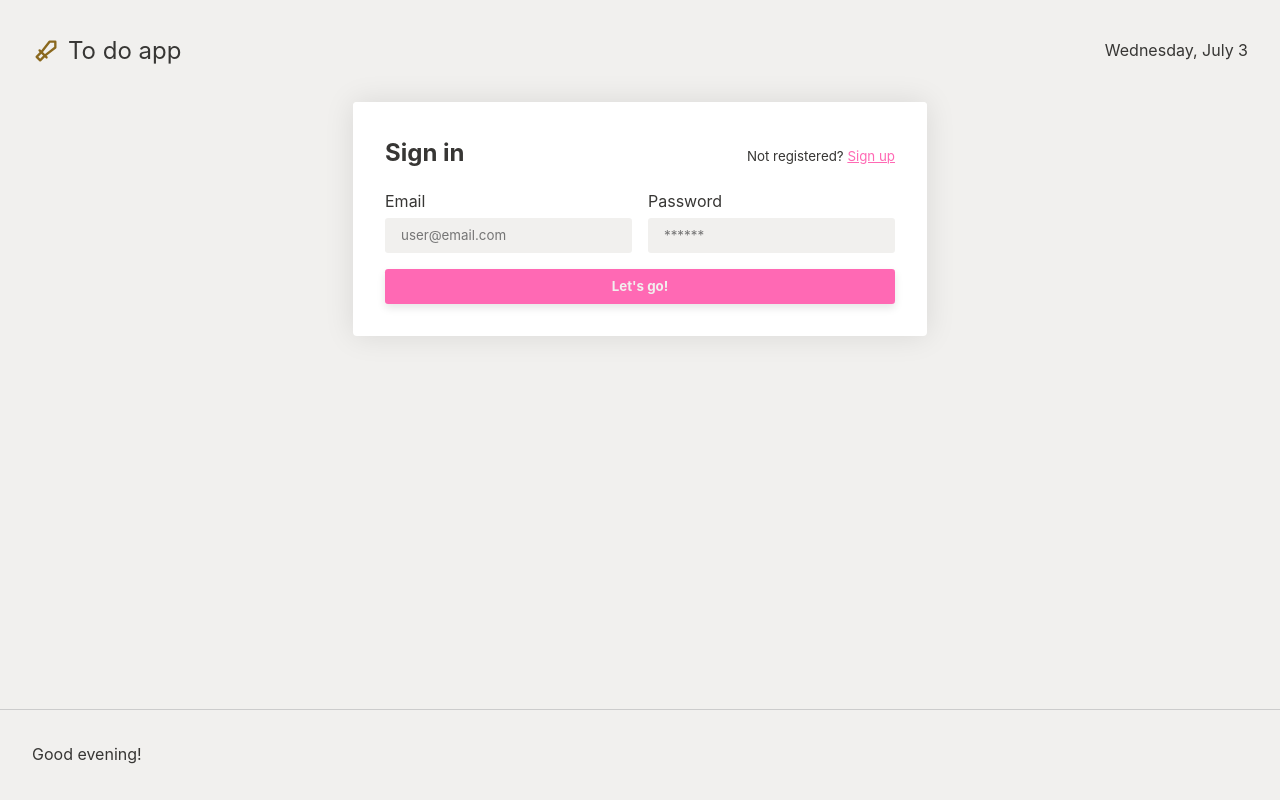
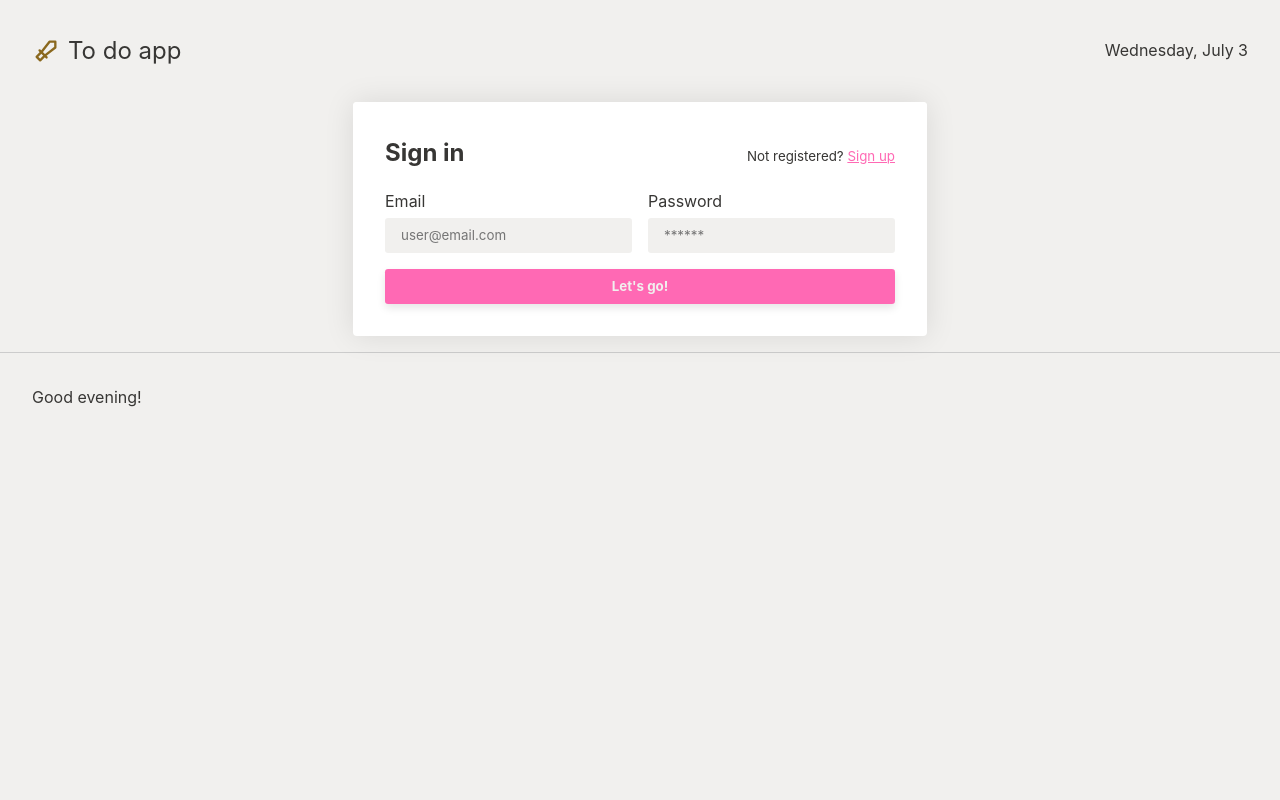
Before and after one commit to carlostxrres/ironhack-frontend-final-project, a Vue app: page /sign-in in a window 1280 px wide. Built offline with nearby package versions, Linux system fonts and the light colour scheme.

Commit message:
add top margin to footer

```diff
--- a/src/components/SimpleLayout.vue
+++ b/src/components/SimpleLayout.vue
@@ -48,6 +48,7 @@ import ToastComponent from '@/components/ToastComponent.vue'
 .page-footer {
   margin-top: auto;
   border-top: 1px solid #ccc;
+  margin-top: calc(var(--margin-block) / 2);
 }
 
 .section {
```
